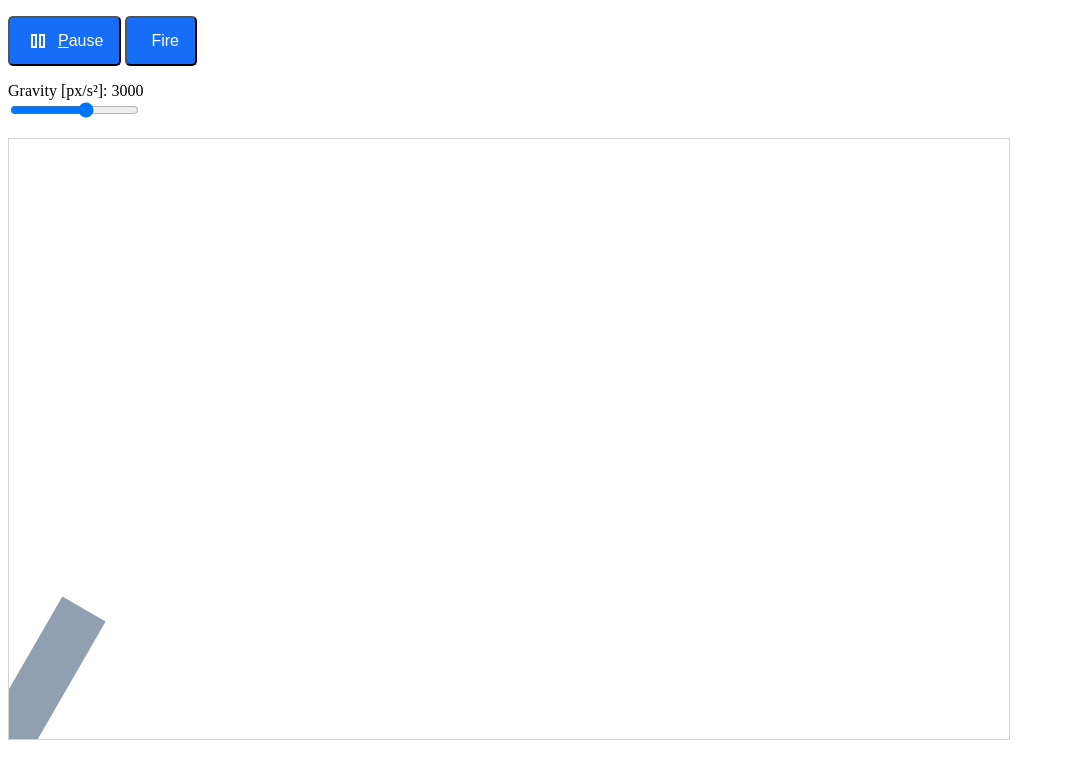
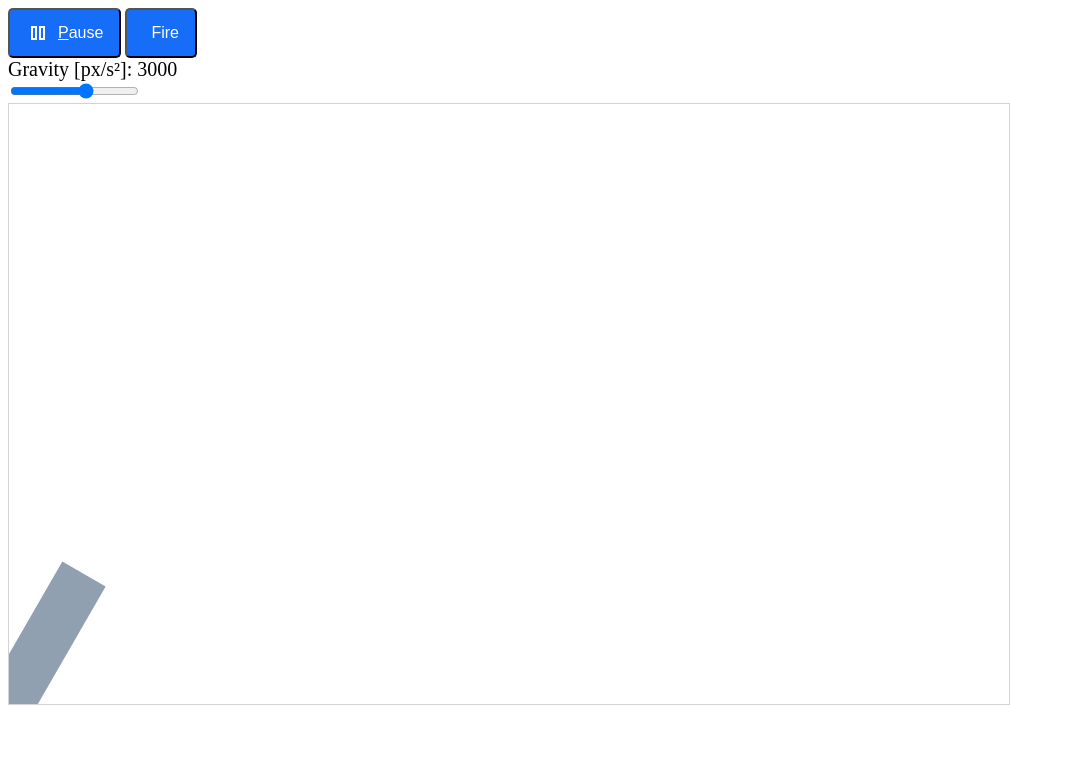
Before and after one commit to LucasWiebeDembowski/LucasWiebeDembowski.github.io, a plain HTML site: page index.html in a window 1280 px wide. Shown: the whole page, without its empty margins (0-1065 px from the left). Drawn offline with nearby package versions, Linux system fonts and the light colour scheme.

Commit message:
Make gravity slider text larger and and remove the redundant line setting its label

```diff
--- a/BouncyBalls.js
+++ b/BouncyBalls.js
@@ -4,9 +4,8 @@ const ctx = canvas.getContext("2d");
 let gravity = 3000; // pixels per second per second, maximum value is in the slidecontainer in index.html
 let gravitySlider = document.getElementById("gravitySlider");
 let gravityLabel = document.getElementById("gravityLabel");
-gravityLabel.innerHTML = "Gravity [px/s&sup2;]: "+gravitySlider.value;
 gravitySlider.oninput = function() {
-    gravityLabel.innerHTML = "Gravity [px/s&sup2;]: "+this.value;
+    gravityLabel.innerHTML = "<span style = 'font-size: 20px'>Gravity [px/s&sup2;]: "+this.value+"</span>";
     gravity = this.value;
     for(obj of objects) {
         if(paused) {
--- a/index.html
+++ b/index.html
@@ -8,7 +8,6 @@
         <link rel="stylesheet" href="style.css">
     </head>
     <body>
-        <p>
         <button title="Play/Pause game (p)" id="btnPause" class="button" type="button" onclick="togglePaused()">
             <span id="pauseButtonName" class="material-symbols-outlined">pause</span>
             <span id="pauseButtonText"><u>P</u>ause</span>
@@ -20,7 +19,6 @@
         <div class="slidecontainer">
             <input type="range" min="0" max="5000" class="slider" id="gravitySlider">
         </div>
-        </p>
         <canvas id="myCanvas" width="1000" height="600" style="border: 1px solid #d3d3d3;">
             Your browser does not support HTML canvas tag :(
         </canvas>
```
Lines whose indentation alone changed are shown as unchanged.
